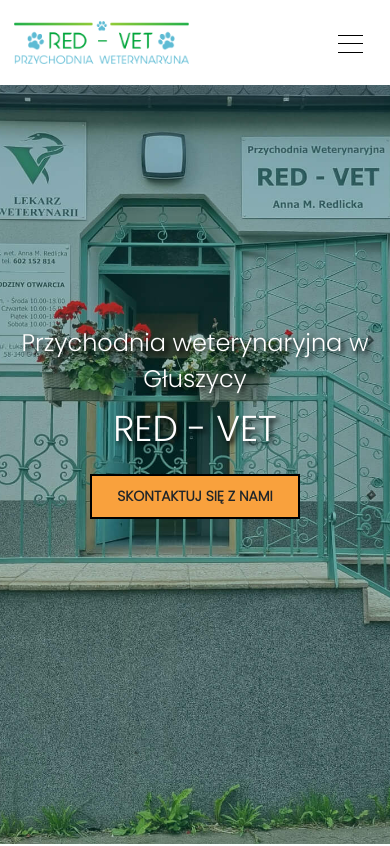
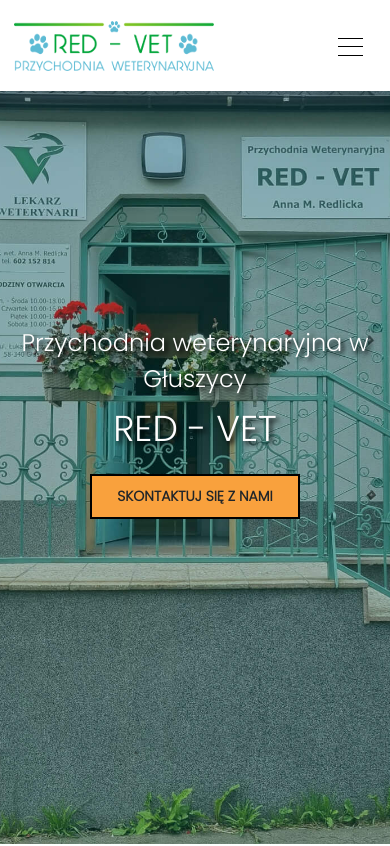
Before and after one commit to devClouds/testingVet, a React (Create React App) app: page / in a window 390 px wide. Shown: the top 846 px of the page. Built offline with nearby package versions, Linux system fonts and the light colour scheme.

Commit message:
Improved logo quality

```diff
--- a/src/scss/App.scss
+++ b/src/scss/App.scss
@@ -383,10 +383,6 @@
             padding: 5px 0px;
         }
 
-
-        .navbar-brand-logo{
-            width: 200px;
-        }
         .navbar-toggler {
             border: none;
 
@@ -602,7 +598,6 @@
         -webkit-line-clamp: 3;
         -webkit-box-orient: vertical;
         overflow: hidden;
-
     }
 
 
--- a/src/scss/Responsive.scss
+++ b/src/scss/Responsive.scss
@@ -71,7 +71,7 @@
         }
 
         .navbar-brand-logo{
-            width: 200px;
+            //width: 200px;
         }
 
         .nav-item:after{
@@ -150,7 +150,7 @@
         }
 
         .navbar-brand-logo{
-            width: 175px;
+            //width: 175px;
         }
 
         .paralax{
```
Also changed, not shown: src/img/Red-Vet-Logo-Flatt-small.png (added), src/img/Red-Vet-Logo-Flatt.png.
